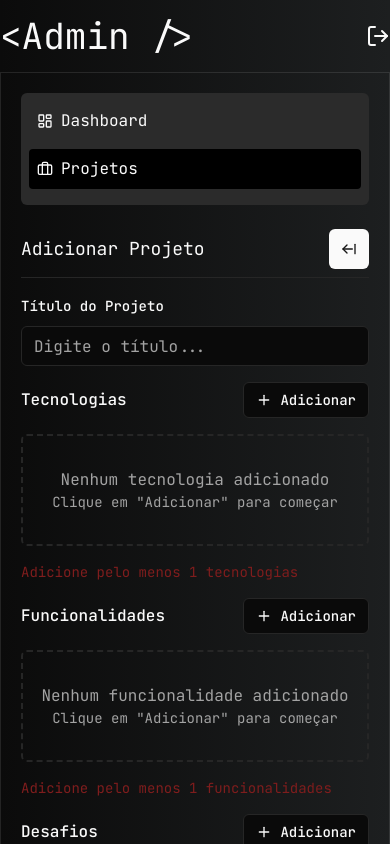
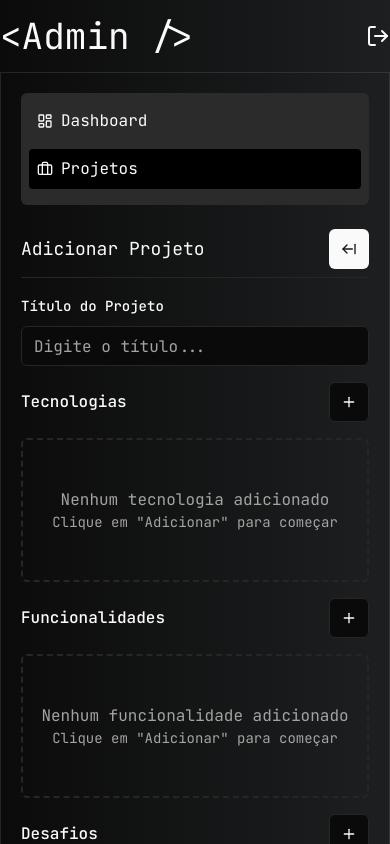
Before and after one commit to carloscsc/portfolio, a Next.js app: page /admin/projects/cadastrar in a window 390 px wide. Shown: the top 844 px of the page. Built offline with nearby package versions, Linux system fonts and the light colour scheme.

Commit message:
feat: enhance RepeatableTextField with error handling and UI improvements

```diff
--- a/src/components/ui/repeatable-field.tsx
+++ b/src/components/ui/repeatable-field.tsx
@@ -1,7 +1,7 @@
 'use client'
 
 import * as React from 'react'
-import { useFieldArray, Control } from 'react-hook-form'
+import { useFieldArray, Control, useFormContext } from 'react-hook-form'
 import { Button } from '@/components/ui/button'
 import { Input } from '@/components/ui/input'
 import {
@@ -45,28 +45,32 @@ export function RepeatableTextField({
 		name,
 	})
 
+	// Acessar os erros de forma mais direta
+	const { formState } = useFormContext()
+	const arrayError = formState.errors[name]
+
 	return (
-		<div className={cn('space-y-4', className)}>
-			<div>
+		<div className={cn('space-y-4 ', className)}>
+			{/* Header com label e botão */}
 			<div className='flex items-center justify-between mb-2'>
 				<FormLabel className='text-base font-medium'>{label}</FormLabel>
 				<Button
 					type='button'
 					variant='outline'
-						size='sm'
+					size='icon'
 					onClick={() => append('')}
 					disabled={fields.length >= maxItems}
 					className='flex items-center gap-2'>
 					<Plus className='w-4 h-4' />
-						Adicionar
 				</Button>
 			</div>
+
 			{description && (
 				<FormDescription className='mb-4'>{description}</FormDescription>
 			)}
-			</div>
 
-			<div className='space-y-3'>
+			{/* Itens do array */}
+			<div className='space-y-3 border-2 border-dashed rounded-md p-4'>
 				{fields.map((field, index) => (
 					<div
 						key={field.id}
@@ -102,16 +106,16 @@ export function RepeatableTextField({
 				))}
 
 				{fields.length === 0 && (
-					<div className='text-center py-8 text-muted-foreground border-2 border-dashed rounded-md'>
+					<div className='text-center py-8 text-muted-foreground'>
 						<p>Nenhum {label.toLowerCase().slice(0, -1)} adicionado</p>
 						<p className='text-sm'>Clique em "Adicionar" para começar</p>
 					</div>
 				)}
 			</div>
 
-			{minItems > 0 && fields.length < minItems && (
-				<p className='text-sm text-destructive'>
-					Adicione pelo menos {minItems} {label.toLowerCase()}
+			{arrayError && (
+				<p className='text-sm font-medium text-destructive'>
+					{String(arrayError.message || 'Erro de validação')}
 				</p>
 			)}
 		</div>
```
Lines whose indentation alone changed are shown as unchanged.
